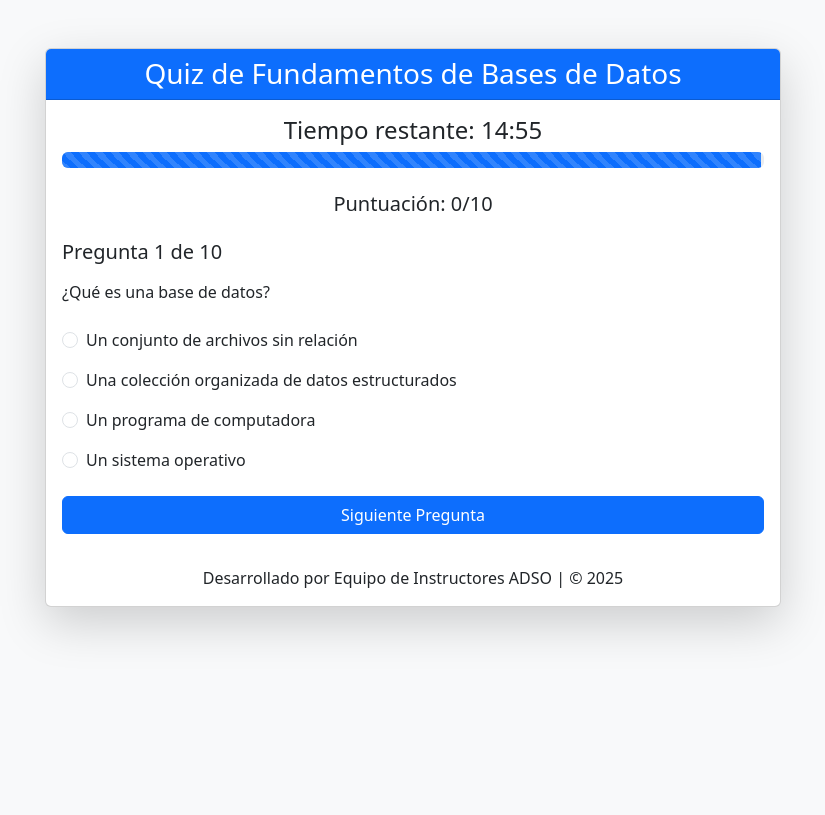
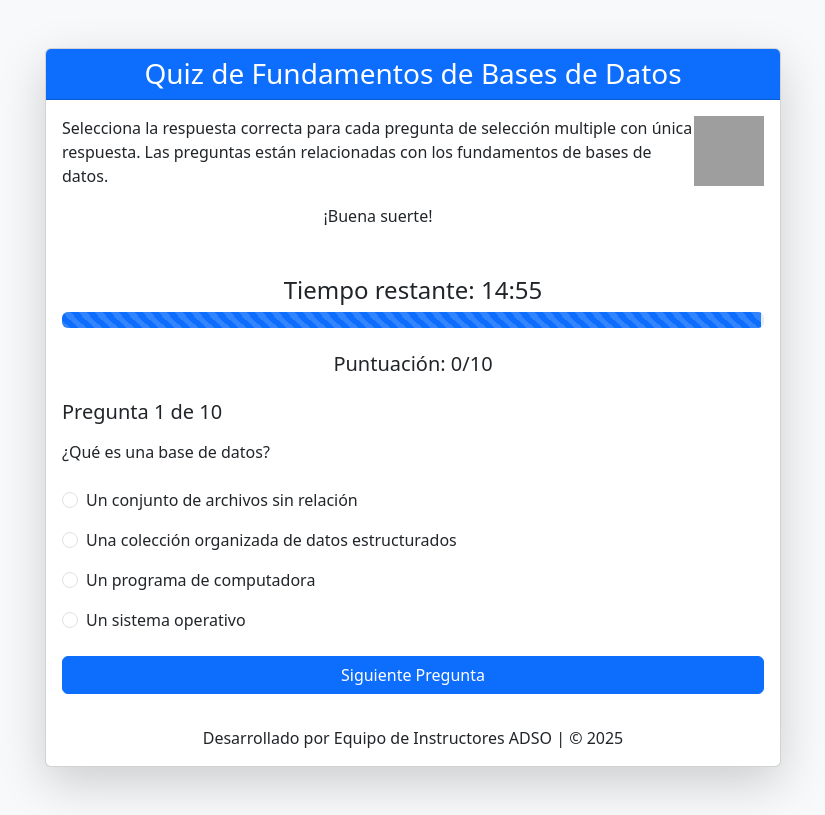
Before and after one commit to aperezn298/FundBDSENA, a plain HTML site: page 02_ActividadesIniciales/02ActContextualizacion/02ActividadContextualizacion.html in a window 1280 px wide. Shown: the whole page, without its empty margins (227-1052 px from the left). Drawn offline with nearby package versions, Linux system fonts and the light colour scheme; grey boxes are pictures that could not be loaded.

Commit message:
Iniciales

```diff
--- a/02_ActividadesIniciales/02ActContextualizacion/02ActividadContextualizacion.html
+++ b/02_ActividadesIniciales/02ActContextualizacion/02ActividadContextualizacion.html
@@ -14,6 +14,11 @@
                 <div class="card shadow-lg">
                     <div class="card-header bg-primary text-white">
                         <h3 class="text-center mb-0">Quiz de Fundamentos de Bases de Datos</h3>
+                    </div>
+                    <div class="card-body">
+                        <img src="https://www.sena.edu.co/Style%20Library/alayout/images/logoSena.png" alt="Logo" class="mb-4" width="70px" height="70px" style="float:right;"/>
+                        <p>Selecciona la respuesta correcta para cada pregunta de selección multiple con única respuesta. Las preguntas están relacionadas con los fundamentos de bases de datos.</p>
+                        <p style="text-align: center;">¡Buena suerte!</p>
                     </div>
                     <div class="card-body">
                         <div class="text-center mb-4" id="timer">
```
